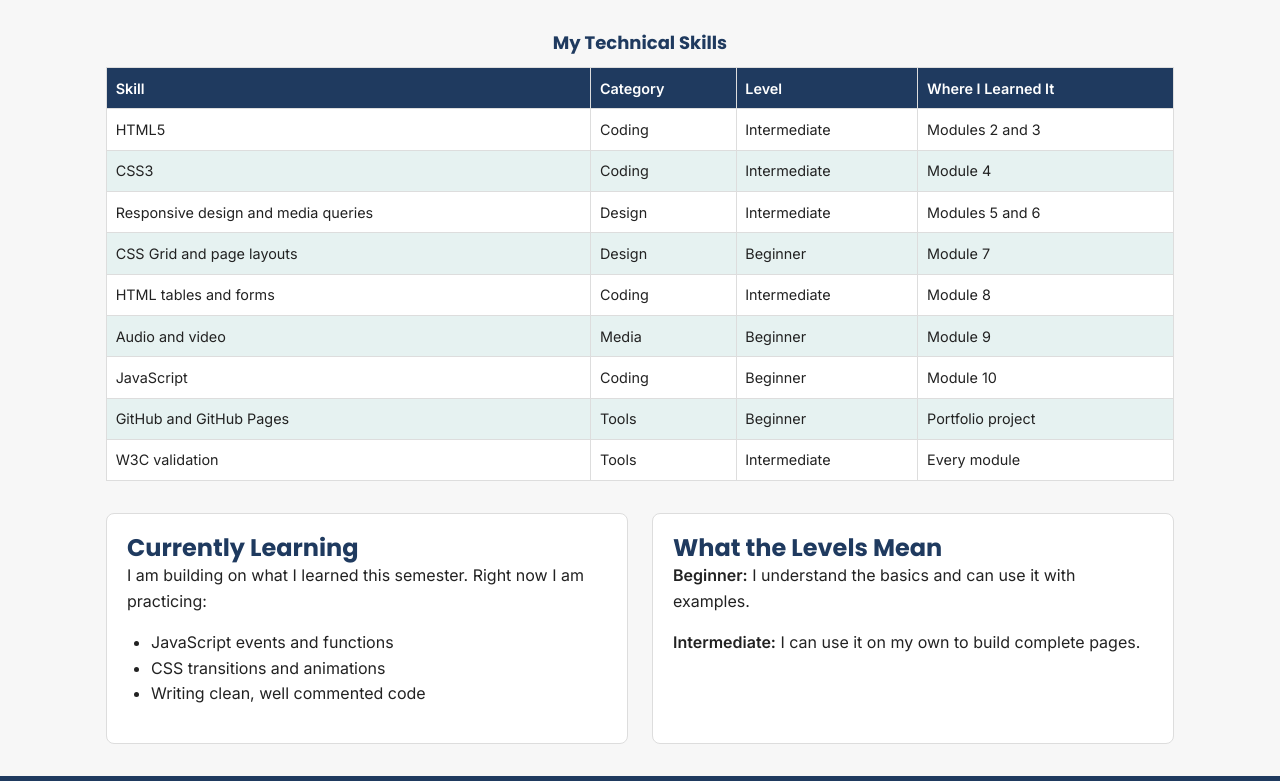
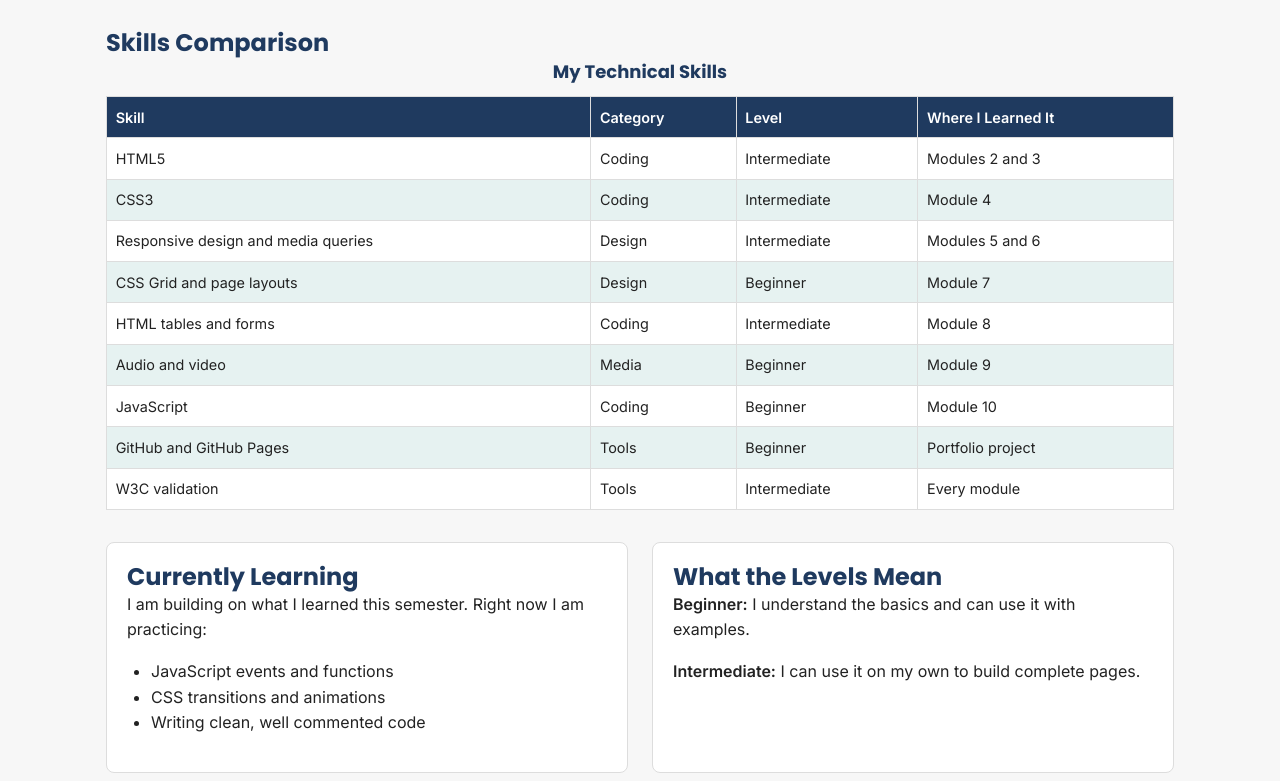
Before and after one commit to jayden0120/Portfolio-project, a plain HTML site: page skills.html in a window 1280 px wide. Shown: the part 225-1006 px from the top of the page. Drawn offline with Linux system fonts and the light colour scheme.

Commit message:
Add heading to skills table section

```diff
--- a/skills.html
+++ b/skills.html
@@ -45,6 +45,7 @@
 
         <!-- Skills table: used for data, not for layout -->
         <section class="skills-table">
+            <h2>Skills Comparison</h2>
             <table>
                 <caption>My Technical Skills</caption>
                 <thead>
```
